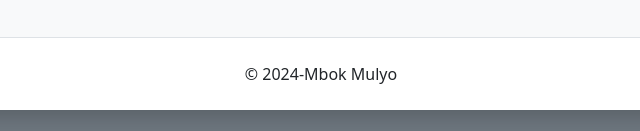
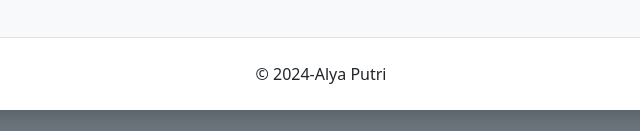
Before and after one commit to alyakkk01/bawang-goreng, a plain HTML site: page index.html in a window 1280 px wide. Shown: the part 2087-2218 px from the top of the page, 319-959 px from the left. Drawn offline with nearby package versions, Linux system fonts and the light colour scheme.

Commit message:
Add files via upload

```diff
--- a/index.html
+++ b/index.html
@@ -77,7 +77,7 @@
       </div>
 
       <!-- Copyright -->
-      <div class="text-center p-4 border-top">&copy; 2024-Mbok Mulyo</div>
+      <div class="text-center p-4 border-top">&copy; 2024-Alya Putri</div>
     </div>
     <!-- modal -->
 
```
